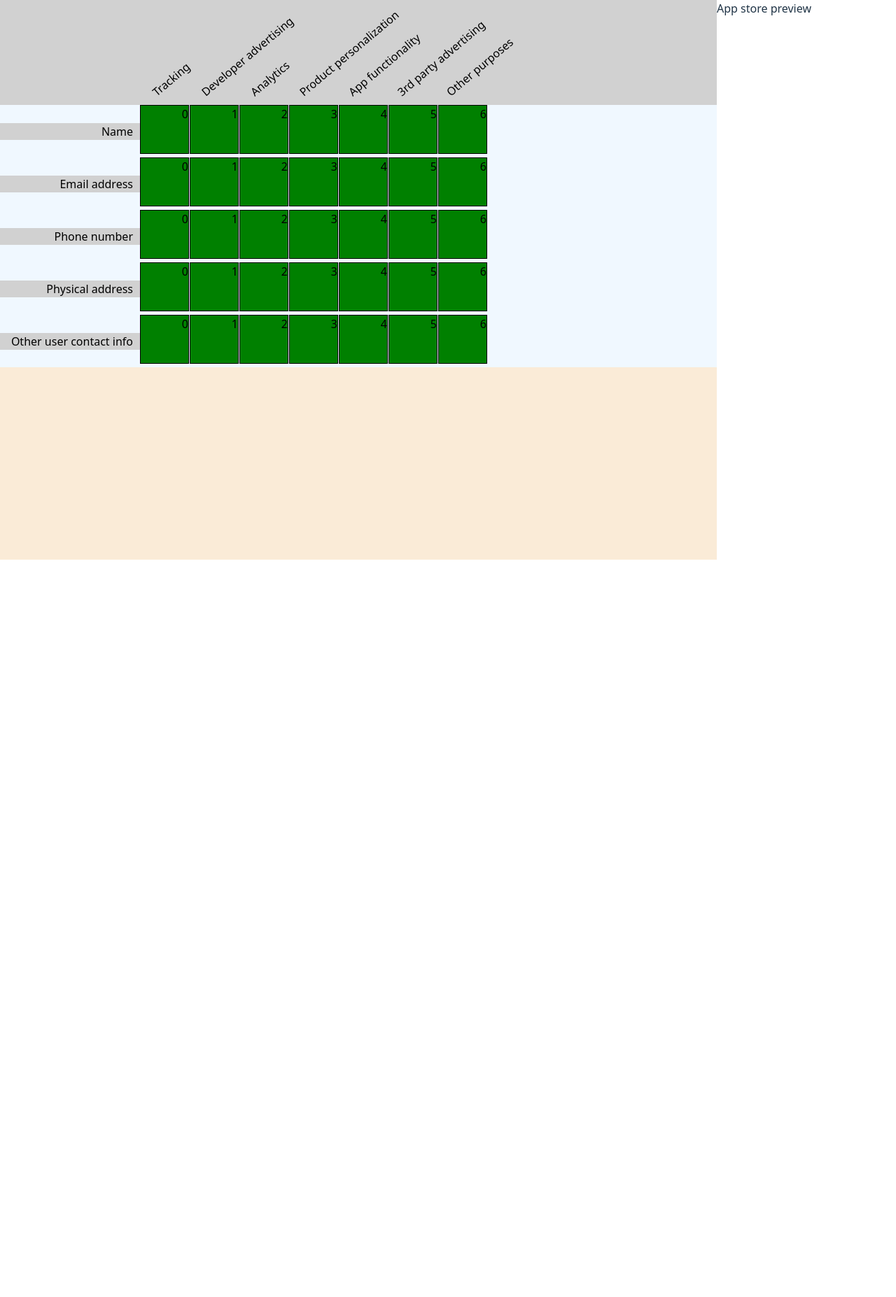
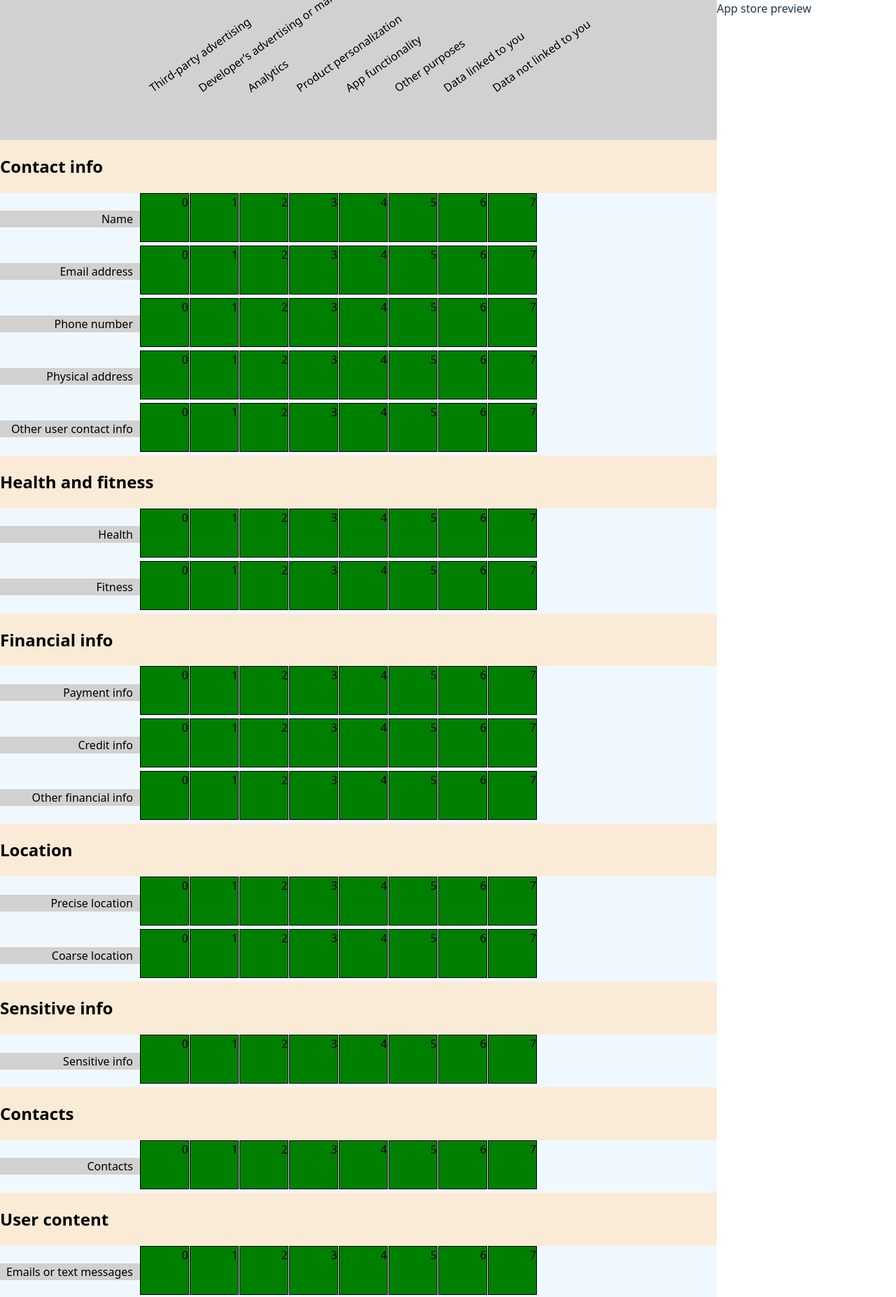
Before and after one commit to dalzeidan/App-Privacy-Survey, a React (Vite) app in the folder app_privacy_survey/: page / in a window 1280 px wide. Shown: the top 1854 px of the page at 70% size. Before the commit the page ends 800 px from the top, so only its background shows below. Built offline with nearby package versions, Linux system fonts and the light colour scheme.

Commit message:
build survery from json with categories

```diff
--- a/app_privacy_survey/src/App.css
+++ b/app_privacy_survey/src/App.css
@@ -10,6 +10,10 @@
   width: 80%;
   background-color: antiquewhite;
   color: black;
+}
+
+.page {
+  height: fit-content;
 }
 
 .survey-page {
@@ -54,6 +58,13 @@
 }
 
 .input-box {
+  -webkit-touch-callout: none; /* iOS Safari */
+    -webkit-user-select: none; /* Safari */
+     -khtml-user-select: none; /* Konqueror HTML */
+       -moz-user-select: none; /* Old versions of Firefox */
+        -ms-user-select: none; /* Internet Explorer/Edge */
+            user-select: none; /* Non-prefixed version, currently
+                                  supported by Chrome, Edge, Opera and Firefox */
   width: 70px;
   height: 70px;
   background-color: greenyellow;
@@ -94,7 +105,7 @@
   width: 100%;
   align-items: flex-start;
   gap: -61px;
-  height: 150px;
+  height: 200px;
   background-color: rgb(209, 209, 209);
 }
 
@@ -110,5 +121,6 @@
   position: relative;
   top: 60%;
   left: 50%;
-  transform: translate(-20%, 253%) rotate(-40deg);
+  transform: translate(-20%, 253%) rotate(-35deg);
+  text-wrap: nowrap;
 }
--- a/app_privacy_survey/src/App.jsx
+++ b/app_privacy_survey/src/App.jsx
@@ -4,7 +4,7 @@ import InputRow from "./InputRow";
 import { SurveyContext } from "./SurveyContext";
 
 function App() {
-  const {dataTypes, purposes} = useContext(SurveyContext);
+  const { types, uses } = useContext(SurveyContext);
   return (
     <div className="page survey-page">
       <div className="survey">
@@ -54,9 +54,25 @@ function App() {
         </div> */}
         <div className="purpose-headers">
           <div className="header-labels type-header"></div>
-          {purposes.map((purpose, index) => <div key={purpose+"header"} className="purpose-header"><div className="purpose-header-text-tilt">{purpose}</div></div>)}
+          {uses.map((purpose, index) => (
+            <div key={purpose.category + "header"} className="purpose-header">
+              <div className="purpose-header-text-tilt">{purpose.category}</div>
+            </div>
+          ))}
         </div>
-        {dataTypes.map((type, index) => <div key={type + "-" + index} className="full-row row"><div className="type-header">{type}</div><InputRow key={type + "row" + index} /></div>)}
+        {types.map((section, index) => {
+          return (
+            <div key={section.category}>
+              <h2>{section.category}</h2>
+              {section.items.map((type, index) => (
+                <div key={type.name + "-" + index} className="full-row row">
+                  <div className="type-header">{type.name}</div>
+                  <InputRow key={type.name + "row" + index} />
+                </div>
+              ))}
+            </div>
+          );
+        })}
       </div>
       <div className="app-preview">App store preview</div>
     </div>
--- a/app_privacy_survey/src/InputRow.jsx
+++ b/app_privacy_survey/src/InputRow.jsx
@@ -3,15 +3,13 @@ import { SurveyContext } from './SurveyContext'
 import InputBox from './InputBox';
 
 export default function InputRow({index}) {
-  const {purposes} = useContext(SurveyContext);
+  const {uses} = useContext(SurveyContext);
 
-  const updateResponse = (index) => {
 
-  }
 
   return (
     <div className="input-row">
-      {purposes.map((purpose, index) => <InputBox key={index+purpose} index={index}/>)}
+      {uses.map((purpose, index) => <InputBox key={index+purpose} index={index}/>)}
     </div>
   )
 }
--- a/app_privacy_survey/src/SurveyContext.jsx
+++ b/app_privacy_survey/src/SurveyContext.jsx
@@ -1,11 +1,14 @@
 import { createContext, useState } from "react";
+import data_types from "./data_types.json";
+import data_use from "./data_use.json";
 
 export const SurveyContext = createContext();
 
 export function SurveyContextProvider({children}) {
+  const types = data_types.data_types;
+  const uses = data_use.data_use;
 
-  const [dataTypes, setDataTypes] = useState(["Name", "Email address", "Phone number", "Physical address", "Other user contact info"]);
-  const [purposes, setPurposeses] = useState(["Tracking", "Developer advertising", "Analytics", "Product personalization", "App functionality", "3rd party advertising", "Other purposes"]);
+
   let defaultResponse = [{
     dataType: "", // name of data type
     purposes: [], // purposes associated with dataType
@@ -23,10 +26,9 @@ export function SurveyContextProvider({children}) {
     });
   }
 
-  defaultResponses = dataTypes.map((type,index) => {return {dataType: type, purposes:purposes, accessForPurpose: new Array(purposes.length)}})
   const [responses, setResponses] = useState(defaultResponses);
   return (
-    <SurveyContext.Provider value={{dataTypes,purposes, responses, setResponses}}>
+    <SurveyContext.Provider value={{types,uses, responses, setResponses}}>
       {children}
     </SurveyContext.Provider>
   )
--- /dev/null
+++ b/app_privacy_survey/src/data_types.json
@@ -0,0 +1,119 @@
+{
+  "data_types": [
+    {
+      "category": "Contact info",
+      "items": [
+        { "name": "Name" },
+        { "name": "Email address" },
+        { "name": "Phone number" },
+        { "name": "Physical address" },
+        { "name": "Other user contact info" }
+      ]
+    },
+    {
+      "category": "Health and fitness",
+      "items": [
+        { "name": "Health" },
+        { "name": "Fitness" }
+      ]
+    },
+    {
+      "category": "Financial info",
+      "items": [
+        { "name": "Payment info" },
+        { "name": "Credit info" },
+        { "name": "Other financial info" }
+      ]
+    },
+    {
+      "category": "Location",
+      "items": [
+        { "name": "Precise location" },
+        { "name": "Coarse location" }
+      ]
+    },
+    {
+      "category": "Sensitive info",
+      "items": [
+        { "name": "Sensitive info" }
+      ]
+    },
+    {
+      "category": "Contacts",
+      "items": [
+        { "name": "Contacts" }
+      ]
+    },
+    {
+      "category": "User content",
+      "items": [
+        { "name": "Emails or text messages" },
+        { "name": "Photos or videos" },
+        { "name": "Audio data" },
+        { "name": "Gameplay content" },
+        { "name": "Customer support" },
+        { "name": "Other user content" }
+      ]
+    },
+    {
+      "category": "Browsing history",
+      "items": [
+        { "name": "Browsing history" }
+      ]
+    },
+    {
+      "category": "Search history",
+      "items": [
+        { "name": "Search history" }
+      ]
+    },
+    {
+      "category": "Identifiers",
+      "items": [
+        { "name": "User ID" },
+        { "name": "Device ID" }
+      ]
+    },
+    {
+      "category": "Purchase history",
+      "items": [
+        { "name": "Purchase history" }
+      ]
+    },
+    {
+      "category": "Usage data",
+      "items": [
+        { "name": "Product interaction" },
+        { "name": "Advertising data" },
+        { "name": "Other usage data" }
+      ]
+    },
+    {
+      "category": "Diagnostics",
+      "items": [
+        { "name": "Crash data" },
+        { "name": "Performance data" },
+        { "name": "Other diagnostic data" }
+      ]
+    },
+    {
+      "category": "Surroundings",
+      "items": [
+        { "name": "Environment scanning" }
+      ]
+    },
+    {
+      "category": "Body",
+      "items": [
+        { "name": "Hands" },
+        { "name": "Head" }
+      ]
+    },
+    {
+      "category": "Other data types",
+      "items": [
+        { "name": "Other data types" }
+      ]
+    }
+  ]
+}
--- /dev/null
+++ b/app_privacy_survey/src/data_use.json
@@ -0,0 +1,12 @@
+{
+  "data_use": [
+    { "category": "Third-party advertising" },
+    { "category": "Developer’s advertising or marketing" },
+    { "category": "Analytics" },
+    { "category": "Product personalization" },
+    { "category": "App functionality" },
+    { "category": "Other purposes" },
+    { "category": "Data linked to you" },
+    { "category": "Data not linked to you" }
+  ]
+}
--- a/app_privacy_survey/src/index.css
+++ b/app_privacy_survey/src/index.css
@@ -18,9 +18,7 @@
   width: 100vw;
 }
 
-.page {
-  height: 100%;
-}
+
 
 a {
   font-weight: 500;
```
